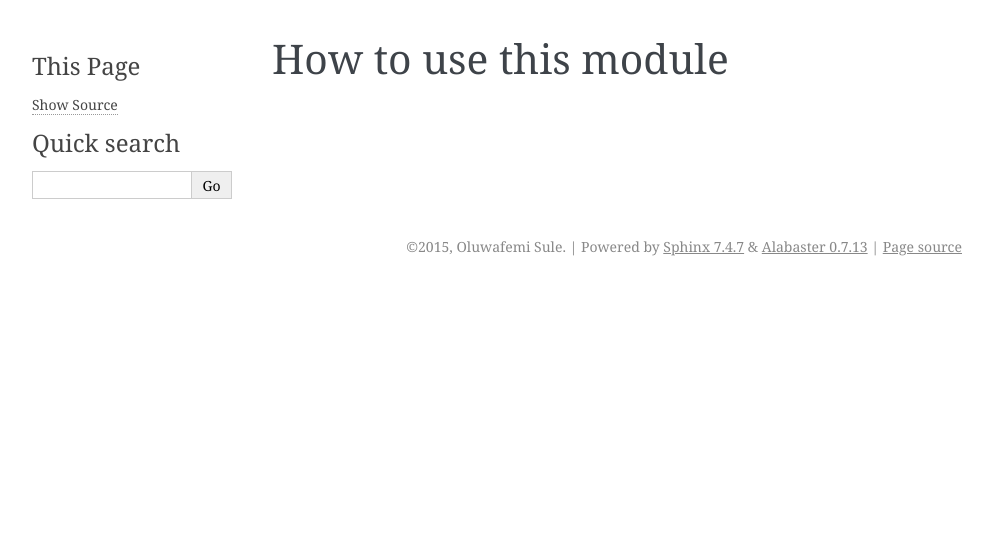
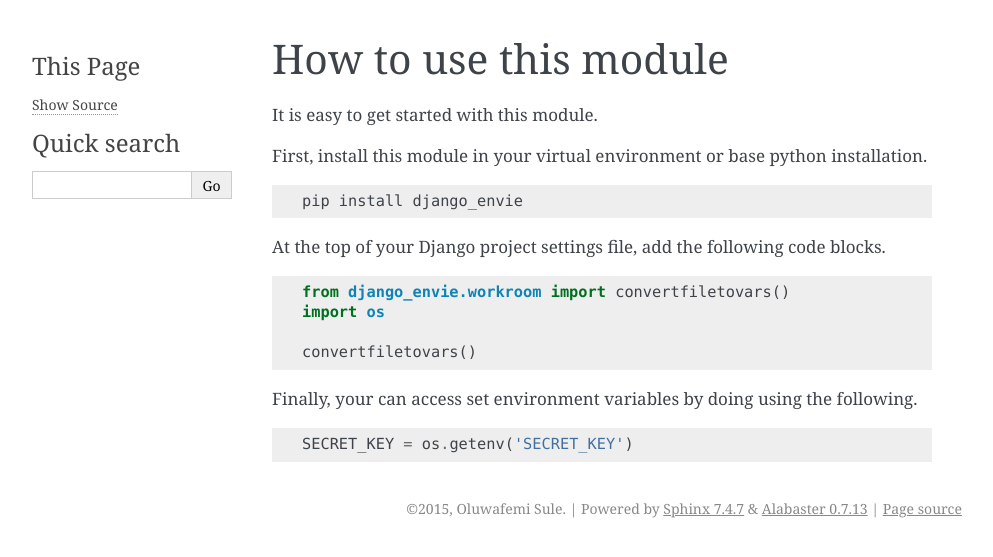
Before and after one commit to osule/django-envie, a Sphinx documentation site: the page built from docs/03-importing.rst, in a window 1280 px wide. Shown: the top 557 px of the page, without its empty margins (148-1141 px from the left). Built offline with Sphinx 7.4.7, drawn with Linux system fonts in a browser that asks for light colours.

Commit message:
Document how to use django_envie

```diff
--- a/docs/03-importing.rst
+++ b/docs/03-importing.rst
@@ -1,2 +1,28 @@
 How to use this module
 ======================
+
+It is easy to get started with this module.
+
+First, install this module in your virtual environment or base python installation.
+
+.. code-block:: none
+
+    pip install django_envie
+
+
+At the top of your Django project settings file, add the following code blocks.
+
+
+.. code-block:: python
+
+    from django_envie.workroom import convertfiletovars()
+    import os
+
+    convertfiletovars()
+
+
+Finally, your can access set environment variables by doing using the following.
+
+.. code-block:: python
+
+    SECRET_KEY = os.getenv('SECRET_KEY')
```
